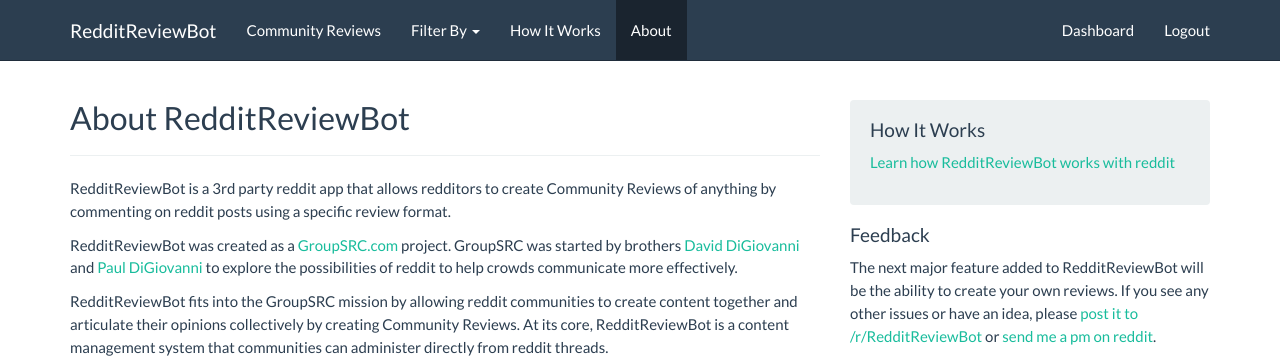
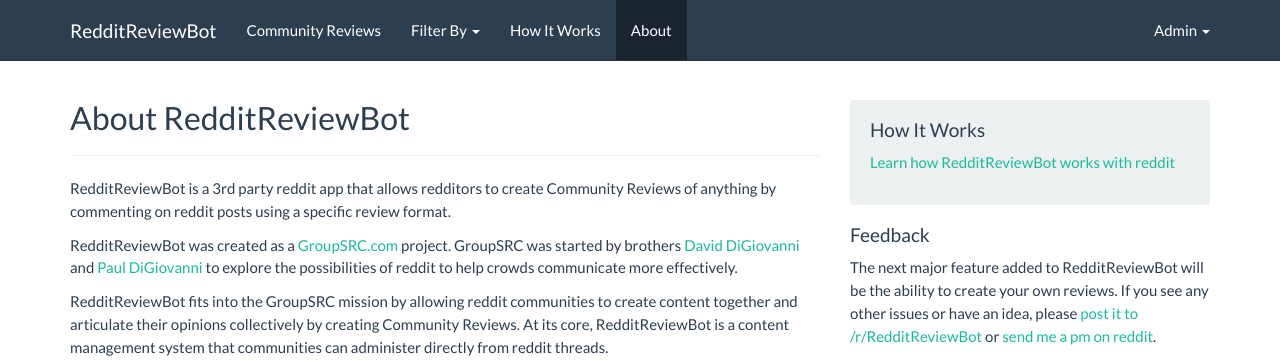
Before and after one commit to davedg629/RedditRatings, a Flask app: page /about/ in a window 1280 px wide. Shown: the top 360 px of the page. Run offline with Flask 2, Linux system fonts and the light colour scheme; the visitor is signed in with stand-in values (Sample User, id 1); parts of the project's set-up code (start-up, migrations or seed data) failed here and were passed over; some libraries are stand-ins or nearby versions.

Commit message:
Put admin links into an Admin dropdown

```diff
--- a/app/templates/my_base.html
+++ b/app/templates/my_base.html
@@ -52,8 +52,13 @@
     </ul>
     {% if session.logged_in %}
     <ul class="nav navbar-nav navbar-right">
-        <li><a href="{{ url_for('admin.index') }}">Dashboard</a></li>
-        <li><a href="{{ url_for('logout') }}">Logout</a></li>
+        <li class="dropdown">
+            <a href="#" class="dropdown-toggle" data-toggle="dropdown">Admin <b class="caret"></b></a>
+            <ul class="dropdown-menu">
+                <li><a href="{{ url_for('admin.index') }}">Dashboard</a></li>
+                <li><a href="{{ url_for('logout') }}">Logout</a></li>
+            </ul>
+        </li>
     </ul>
     {% endif %}
     </div><!-- /.navbar-collapse -->
```
